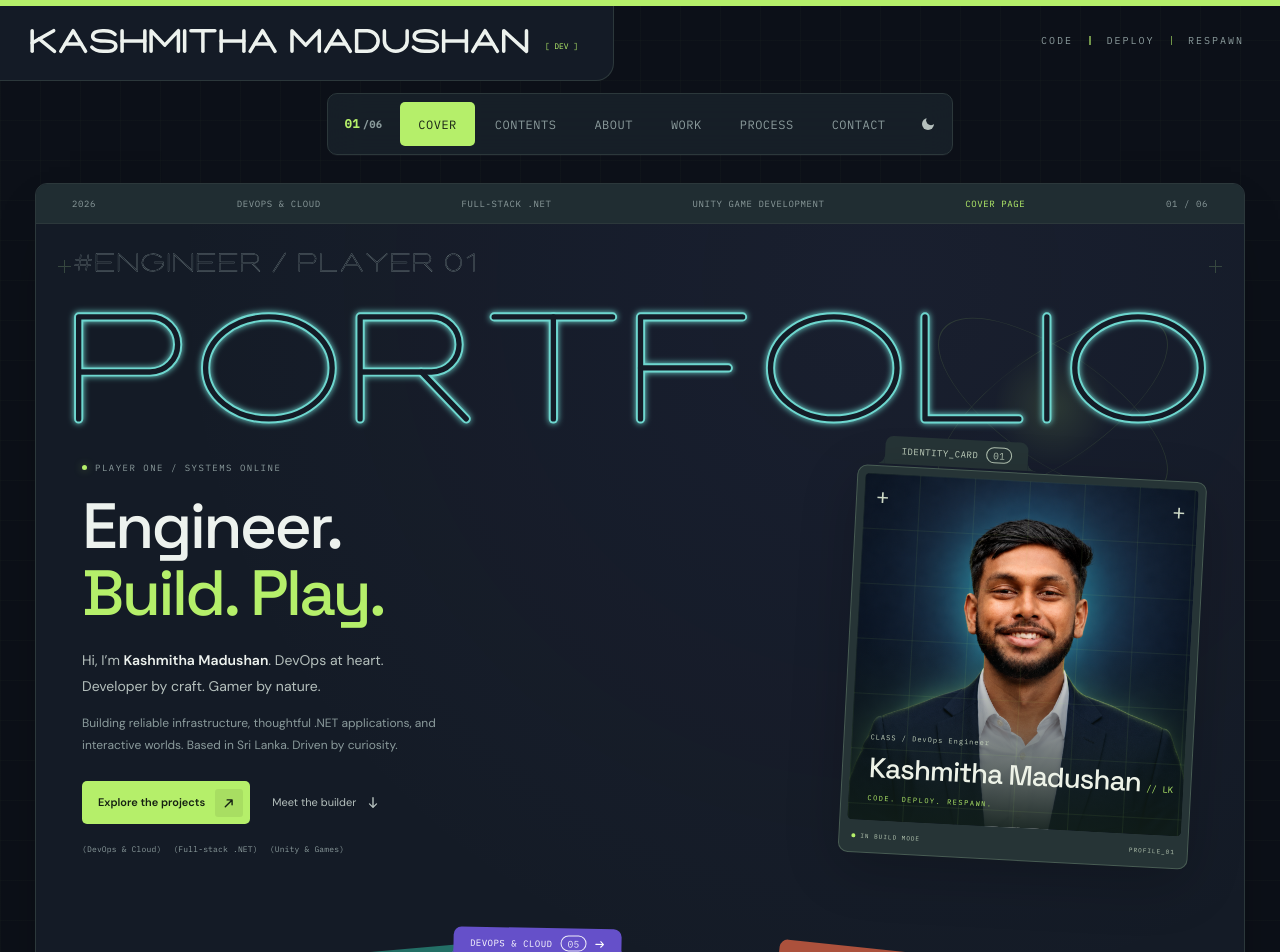
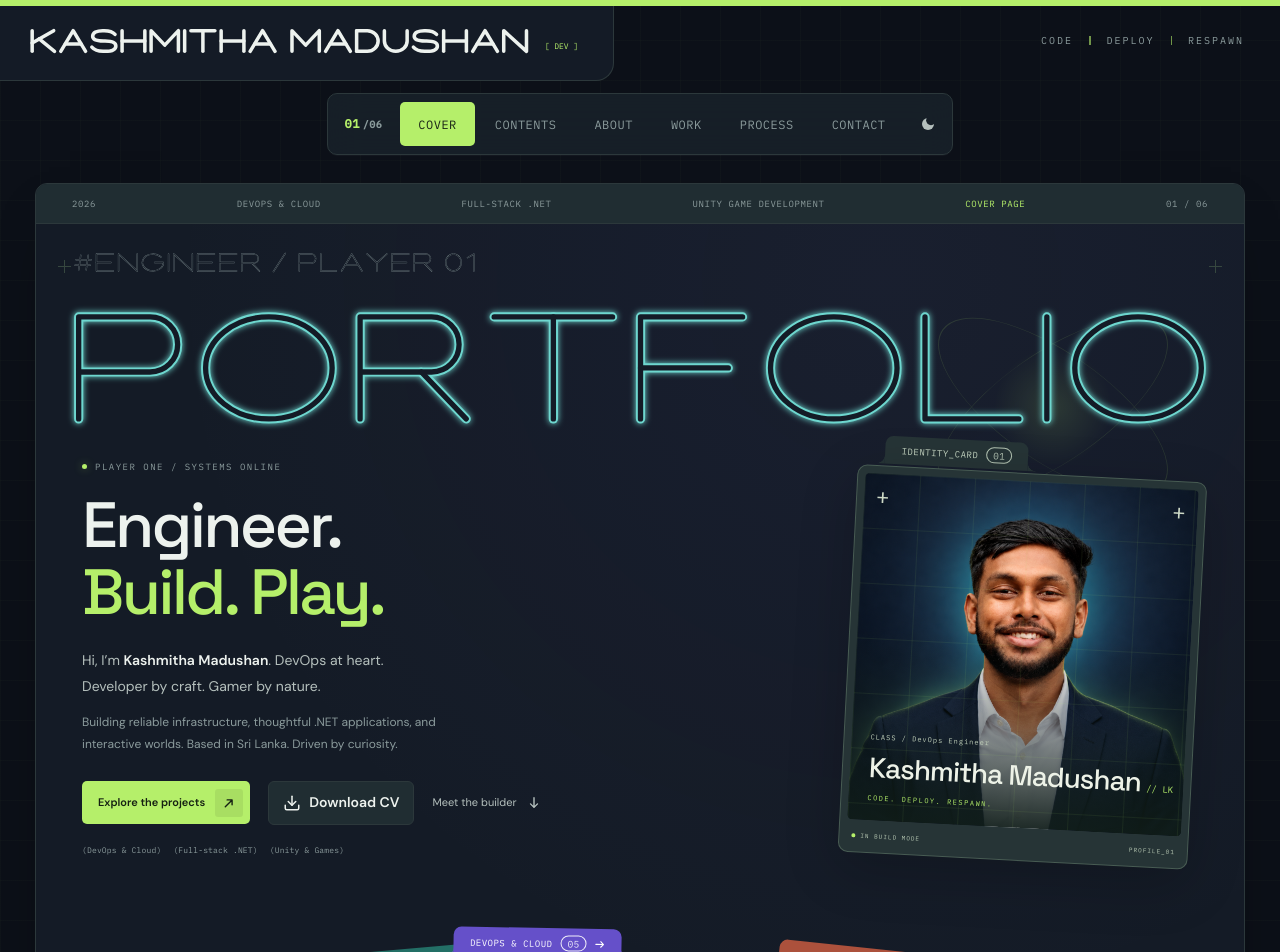
Before and after one commit to Kashmitha/personal-portfolio, a React (Vite) app in the folder web/: page / in a window 1280 px wide. Shown: the top 952 px of the page. Built offline with nearby package versions, Linux system fonts and the light colour scheme.

Commit message:
Update portfolio and enable CV downloads

```diff
--- a/web/src/App.tsx
+++ b/web/src/App.tsx
@@ -192,6 +192,7 @@ export default function App() {
       steps={steps}
       words={[]}
       email={profile.email}
+      resume={profile.resume}
       contacts={[
         { label: 'LinkedIn', value: 'Connect on LinkedIn', href: profile.linkedin },
         { label: 'GitHub', value: '@Kashmitha', href: profile.github },
--- /dev/null
+++ b/web/src/components/CvDownload.tsx
@@ -0,0 +1,24 @@
+import { Download } from 'lucide-react';
+
+export default function CvDownload({ href }: { href?: string }) {
+  const content = (
+    <>
+      <Download size={18} aria-hidden="true" />
+      <span>Download CV</span>
+      {!href && <small>Available soon</small>}
+    </>
+  );
+  return href ? (
+    <a
+      className="game-cv-download"
+      href={href}
+      download="Kashmitha_Madushan_Associate_DevOps_CV.pdf"
+    >
+      {content}
+    </a>
+  ) : (
+    <button className="game-cv-download" type="button" disabled>
+      {content}
+    </button>
+  );
+}
--- a/web/src/components/FolderPortfolio.tsx
+++ b/web/src/components/FolderPortfolio.tsx
@@ -16,6 +16,7 @@ import * as React from 'react';
 import { Gamepad2 } from 'lucide-react';
 import ProjectVisual from './ProjectVisual';
 import SocialLogo from './SocialLogo';
+import CvDownload from './CvDownload';
 import type { Project } from '../data/portfolio';
 import '../template.css';
 
@@ -112,6 +113,7 @@ export interface FolderTabPortfolioTemplateProps {
   steps?: FolderStep[];
   words?: FolderWord[];
   email?: string;
+  resume?: string;
   contacts?: FolderLink[];
   /** IANA zone for the footer clock. */
   timeZone?: string;
@@ -1417,6 +1419,7 @@ export default function FolderTabPortfolioTemplate({
   steps = [],
   words = [],
   email = '',
+  resume = '',
   contacts = [],
   timeZone = 'Asia/Colombo',
   colors,
@@ -1932,6 +1935,7 @@ export default function FolderTabPortfolioTemplate({
                     <Arrow dir="ne" />
                   </span>
                 </button>
+                <CvDownload href={resume} />
                 <button className="game-about-link" onClick={() => goTo('about')}>
                   Meet the builder <Arrow dir="down" />
                 </button>
@@ -2554,6 +2558,10 @@ export default function FolderTabPortfolioTemplate({
               </Folder>
             )}
             {contactContent}
+            <div className="game-cv-contact">
+              <p>My experience, in one document.</p>
+              <CvDownload href={resume} />
+            </div>
             {contacts.length > 0 && (
               <Folder
                 tone="sheet"
--- a/web/src/data/portfolio.ts
+++ b/web/src/data/portfolio.ts
@@ -26,9 +26,9 @@ export const profile = {
   github: 'https://github.com/Kashmitha',
   location: 'Sri Lanka',
   portrait: '/portrait.png',
-  // Set these when your contact details and CV are ready. No placeholder contact links are published.
+  // Optional direct email; the contact form works independently.
   email: '',
-  resume: '',
+  resume: '/cv.pdf',
   linkedin: 'https://www.linkedin.com/in/kashmitha-madushan-362822339/',
 };
 export const experience = [
--- a/web/src/styles.css
+++ b/web/src/styles.css
@@ -2073,3 +2073,64 @@ img {
     flex-basis: 100%;
   }
 }
+
+.gaming-portfolio .game-cover-actions {
+  flex-wrap: wrap;
+  gap: 14px 18px;
+}
+.gaming-portfolio .game-cv-download {
+  display: inline-flex;
+  align-items: center;
+  justify-content: center;
+  flex-wrap: wrap;
+  gap: 8px;
+  min-height: 44px;
+  max-width: 100%;
+  padding: 10px 14px;
+  border: 1px solid var(--ftp-line);
+  border-radius: 6px;
+  background: var(--ftp-ghost);
+  color: var(--ftp-ink);
+  font-size: 14px;
+  font-weight: 600;
+  line-height: 1.5;
+  text-decoration: none;
+}
+.gaming-portfolio .game-cv-download:disabled {
+  opacity: 1;
+  color: var(--ftp-soft);
+  cursor: not-allowed;
+}
+.gaming-portfolio .game-cv-download small {
+  padding: 2px 6px;
+  border: 1px solid var(--ftp-line);
+  border-radius: 4px;
+  font-size: 11px;
+  font-weight: 400;
+}
+.gaming-portfolio a.game-cv-download:hover {
+  border-color: var(--game-accent);
+  color: var(--game-accent);
+}
+.gaming-portfolio .game-cv-download:focus-visible {
+  outline: 2px solid var(--game-accent);
+  outline-offset: 4px;
+}
+.gaming-portfolio .game-cv-contact {
+  display: flex;
+  align-items: center;
+  justify-content: space-between;
+  flex-wrap: wrap;
+  gap: 14px;
+  margin-block: 24px;
+  padding: 20px;
+  border: 1px solid var(--ftp-line);
+  border-radius: 10px;
+  background: var(--ftp-ghost);
+}
+.gaming-portfolio .game-cv-contact p {
+  margin: 0;
+  color: var(--ftp-ink);
+  font-size: 17px;
+  line-height: 1.6;
+}
```
Also changed, not shown: 2 other files (tests, documents, lock files or other folders).
